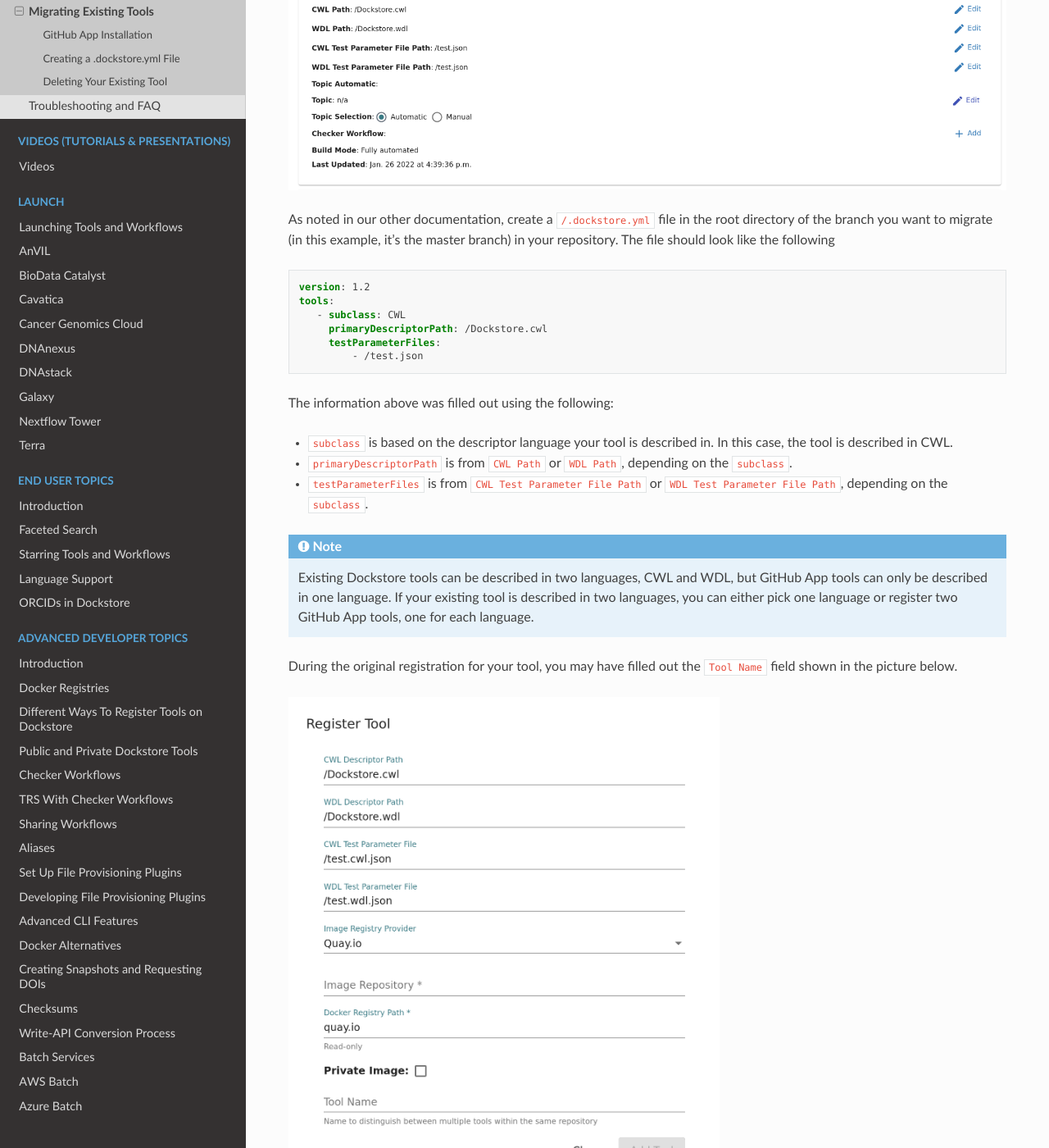
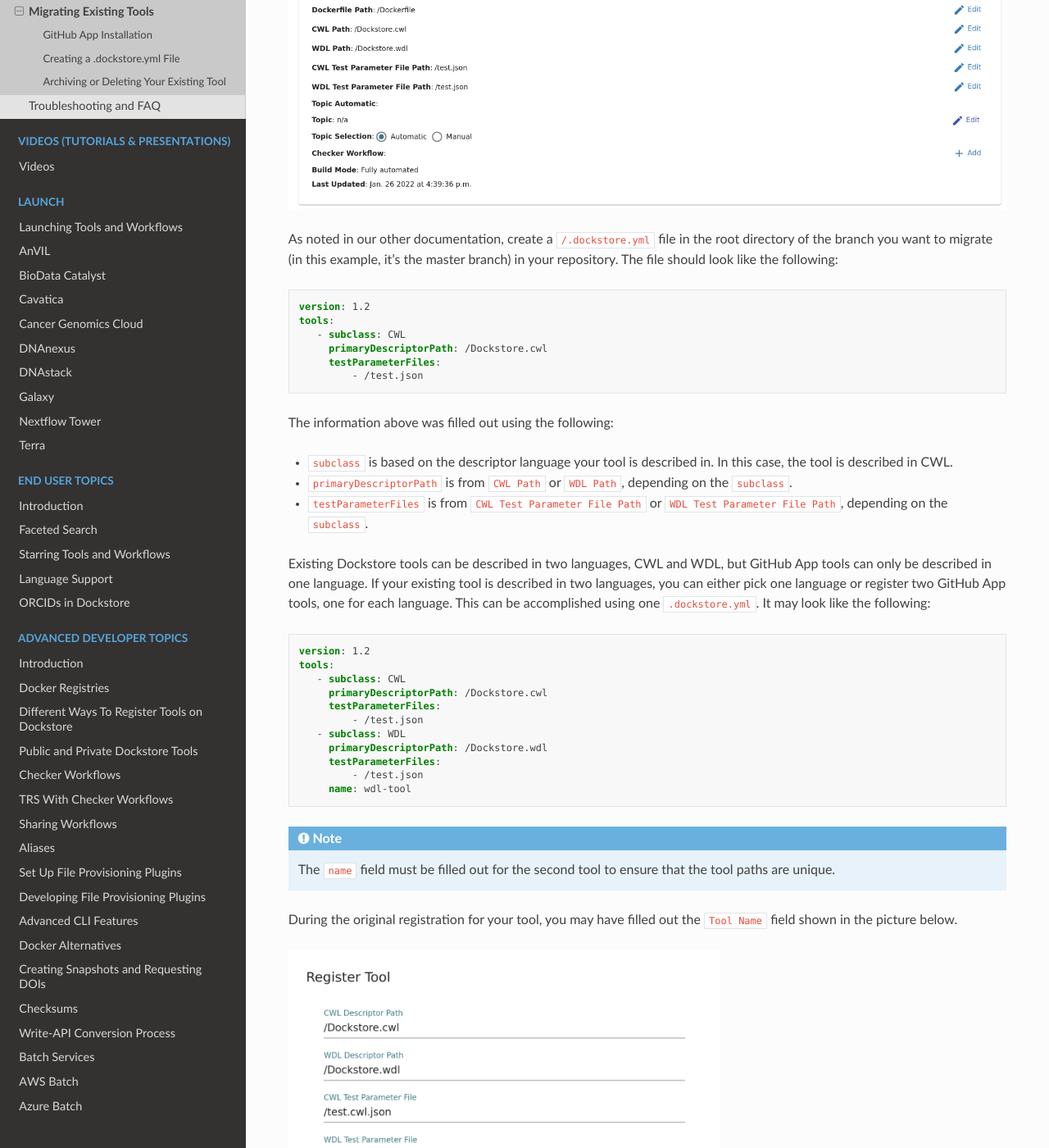
Before and after one commit to dockstore/dockstore-documentation, a Sphinx documentation site: the page built from docs/getting-started/github-apps/migrating-tools-to-github-apps.rst, in a window 1280 px wide and 1400 px high, scrolled down 1968 px. Shown: the whole window at 82% size. Built offline with Sphinx 7.4.7 and the Read the Docs theme 2.0.0, drawn with Linux system fonts in a browser that asks for light colours; some of the changed text lies outside the part shown.

Commit message:
PR feedback

```diff
--- a/docs/getting-started/github-apps/migrating-tools-to-github-apps.rst
+++ b/docs/getting-started/github-apps/migrating-tools-to-github-apps.rst
@@ -22,7 +22,8 @@
 
 If you're familiar with the process of :doc:`migrating your existing workflows to use GitHub Apps <migrating-workflows-to-github-apps>`, note that the migration process for tools is different
 because of these fundamental differences between existing tools and GitHub App tools. The migration process for tools will not convert your existing tool into a GitHub App tool.
-Instead, you will be creating a new GitHub App tool, then deleting your existing tool.
+Instead, you will be creating a new GitHub App tool, then either deleting your existing tool or providing a link to your new GitHub App tool from your old tool. You may wish to consider the
+the latter if you have users that have bookmarked it or if you have papers that link to the old tool.
 
 GitHub App Installation
 -----------------------
@@ -52,7 +53,7 @@
 .. figure:: /assets/images/docs/single-tool-to-migrate.png
    :alt: Tool to Migrate
 
-As noted in our other documentation, create a ``/.dockstore.yml`` file in the root directory of the branch you want to migrate (in this example, it's the master branch) in your repository. The file should look like the following
+As noted in our other documentation, create a ``/.dockstore.yml`` file in the root directory of the branch you want to migrate (in this example, it's the master branch) in your repository. The file should look like the following:
 
 .. code:: yaml
 
@@ -69,9 +70,25 @@
 - ``primaryDescriptorPath`` is from ``CWL Path`` or ``WDL Path``, depending on the ``subclass``.
 - ``testParameterFiles`` is from ``CWL Test Parameter File Path`` or ``WDL Test Parameter File Path``, depending on the ``subclass``.
 
+Existing Dockstore tools can be described in two languages, CWL and WDL, but GitHub App tools can only be described in one language. If your existing tool is described in two languages, you can either pick one language
+or register two GitHub App tools, one for each language. This can be accomplished using one ``.dockstore.yml``. It may look like the following:
+
+.. code:: yaml
+
+   version: 1.2
+   tools:
+      - subclass: CWL
+        primaryDescriptorPath: /Dockstore.cwl
+        testParameterFiles:
+            - /test.json
+      - subclass: WDL
+        primaryDescriptorPath: /Dockstore.wdl
+        testParameterFiles:
+            - /test.json
+        name: wdl-tool
+
 .. note::
-    Existing Dockstore tools can be described in two languages, CWL and WDL, but GitHub App tools can only be described in one language. If your existing tool is described in two languages, you can either pick one language
-    or register two GitHub App tools, one for each language.
+   The ``name`` field must be filled out for the second tool to ensure that the tool paths are unique.
 
 During the original registration for your tool, you may have filled out the ``Tool Name`` field shown in the picture below.
 
@@ -79,8 +96,8 @@
    :alt: Tool name field
    :width: 60 %
 
-This field is required when you want to register multiple tools from the same repo, but you may have filled it out for other reasons. To check if the tool
-you want to migrate has a tool name, select the tool and look at the title on top as shown in the picture below.
+This field is required when you want to register multiple tools from the same repo or provide multiple languages for your tool, but you may have filled it out for other reasons.
+To check if the tool you want to migrate has a tool name, select the tool and look at the title on top as shown in the picture below.
 
 The title consists of:
 ``<image registry>/<organization name>/<repository name>/<optional tool name>:<version name>``
@@ -123,8 +140,8 @@
             - /test.cwl.json
         name: optional-name
 
-Deleting Your Existing Tool
----------------------------
+Archiving or Deleting Your Existing Tool
+----------------------------------------
 
 Once you've adding a ``.dockstore.yml`` to the desired branch of your repository, you should see a new tool appear on your ``/my-tools`` page. The tool path will start with ``github.com`` and
 you should see that the ``Tool Information`` section looks a bit different from your existing tool.
```
